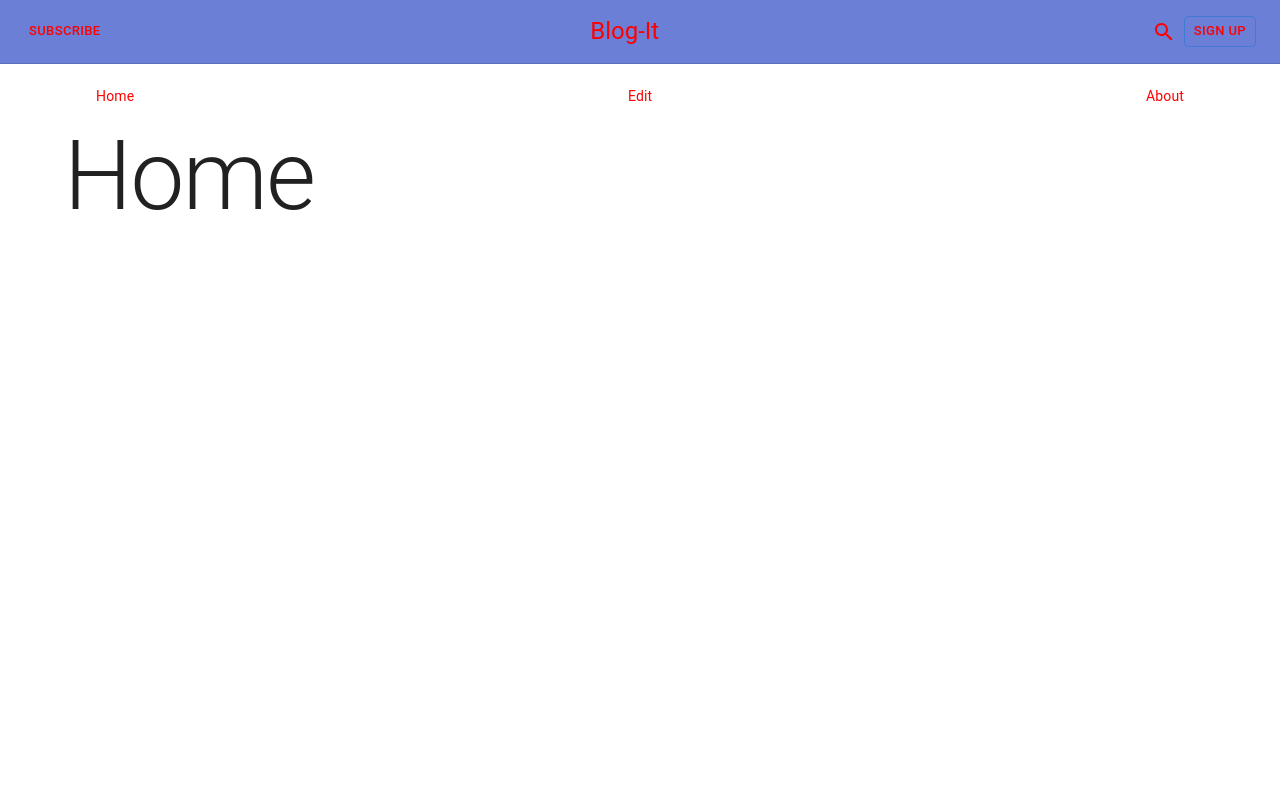
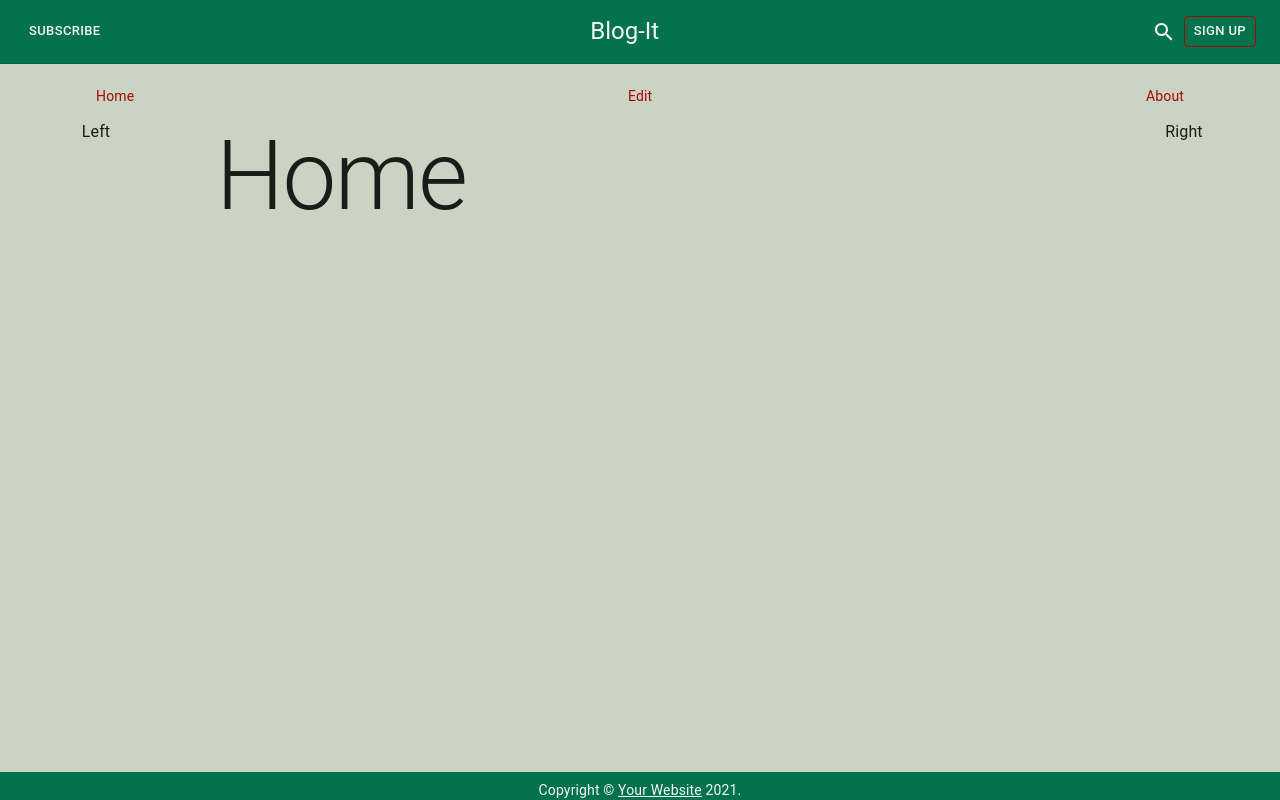
Before and after one commit to ikeman32/blog-it, a React (Create React App) app: page / in a window 1280 px wide. Shown: the top 800 px of the page. Built offline with nearby package versions, Linux system fonts and the light colour scheme.

Commit message:
Setup default theme styles

```diff
--- a/package.json
+++ b/package.json
@@ -8,7 +8,6 @@
     "@mui/icons-material": "^5.0.5",
     "@mui/material": "^5.2.4",
     "dotenv": "^10.0.0",
-    "node-sass": "^7.0.0",
     "prop-types": "^15.7.2",
     "react": "^17.0.2",
     "react-dom": "^17.0.2",
--- a/src/App.js
+++ b/src/App.js
@@ -1,20 +1,61 @@
 import * as React from "react";
 import MyRoutes from "./routes/Routes"; //Import routes
-import { Header, StickyFooter, sections, title } from "./components/index";
-import Box from '@mui/material/Box';
-
-import "./App.scss";
+import {
+  Header,
+  StickyFooter,
+  sections,
+  title,
+  defaultTheme,
+} from "./components/index";
+import Box from "@mui/material/Box";
+import { Container } from "@mui/material";
 
 function App() {
   //Required for Header
 
   return (
-    <Box className='app' >
-
+    <Box
+      sx={{
+        display: defaultTheme.body.display,
+        flexDirection: defaultTheme.body.direction,
+        backgroundColor: defaultTheme.body.background,
+      }}
+    >
       {/* title and sections required */}
-      <Header title={title} sections={sections}/>
-      <Box className='app-content'>
-        <MyRoutes />
+      <Header title={title} sections={sections} />
+      <Box
+        sx={{
+          display: defaultTheme.body.display,
+        }}
+      >
+        <Box
+          name="Left"
+          sx={{
+            display: defaultTheme.body.screenLeft.display,
+            justifyContent: defaultTheme.body.screenLeft.justifyContent,
+            width: defaultTheme.body.screenLeft.width,
+          }}
+        >
+          Left
+        </Box>
+        <Box
+          name="center"
+          sx={{
+            width: defaultTheme.body.screenCenter.width,
+          }}
+        >
+          <MyRoutes />
+        </Box>
+        <Box
+          name="Right"
+          sx={{
+            display: defaultTheme.body.screenRight.display,
+            justifyContent: defaultTheme.body.screenRight.justifyContent,
+            width: defaultTheme.body.screenRight.width,
+          }}
+        >
+          Right
+        </Box>
       </Box>
       <StickyFooter />
     </Box>
--- a/src/App.scss
+++ /dev/null
@@ -1,3 +0,0 @@
-.App{
-    background-color: red;
-}
--- a/src/components/footer/stickefooter.js
+++ b/src/components/footer/stickefooter.js
@@ -1,19 +1,19 @@
 import * as React from "react";
-import CssBaseline from '@mui/material/CssBaseline';
-import Box from '@mui/material/Box';
-import Typography from '@mui/material/Typography';
-import Container from '@mui/material/Container';
-import Link from '@mui/material/Link';
+import CssBaseline from "@mui/material/CssBaseline";
+import Box from "@mui/material/Box";
+import Typography from "@mui/material/Typography";
+import Link from "@mui/material/Link";
+import { defaultTheme, website } from "../";
 
 function Copyright() {
   return (
-    <Typography variant="body2" color="text.secondary">
-      {'Copyright © '}
-      <Link color="inherit" href="https://mui.com/">
+    <Typography variant="body2" color={defaultTheme.footer.textColor}>
+      {"Copyright © "}
+      <Link color="inherit" href={ website }>
         Your Website
-      </Link>{' '}
+      </Link>{" "}
       {new Date().getFullYear()}
-      {'.'}
+      {"."}
     </Typography>
   );
 }
@@ -22,40 +22,23 @@ export default function StickyFooter() {
   return (
     <Box
       sx={{
-        display: 'flex',
-        flexDirection: 'column',
-        minHeight: '100vh',
+        display: "flex",
+        flexDirection: "column",
+        minHeight: "72vh",
       }}
     >
       <CssBaseline />
-      {/* <Container component="main" sx={{ mt: 8, mb: 2 }} maxWidth="sm">
-        <Typography variant="h2" component="h1" gutterBottom>
-          Sticky footer
-        </Typography>
-        <Typography variant="h5" component="h2" gutterBottom>
-          {'Pin a footer to the bottom of the viewport.'}
-          {'The footer will move as the main element of the page grows.'}
-        </Typography>
-        <Typography variant="body1">Sticky footer placeholder.</Typography>
-      </Container> */}
       <Box
         component="footer"
         sx={{
-          py: 3,
-          px: 2,
-          mt: 'auto',
-          backgroundColor: (theme) =>
-            theme.palette.mode === 'light'
-              ? theme.palette.grey[200]
-              : theme.palette.grey[800],
+          py: 1,
+          mt: "auto",
+          backgroundColor: defaultTheme.footer.background,
+          color: defaultTheme.footer.textColor,
+          textAlign: defaultTheme.footer.align,
         }}
       >
-        <Container maxWidth="sm">
-          <Typography variant="body1">
-            My sticky footer can be found here.
-          </Typography>
-          <Copyright />
-        </Container>
+        <Copyright />
       </Box>
     </Box>
   );
--- a/src/components/header/Header.js
+++ b/src/components/header/Header.js
@@ -7,6 +7,7 @@ import SearchIcon from "@mui/icons-material/Search";
 import Typography from "@mui/material/Typography";
 import Link from "@mui/material/Link";
 import Container from "@mui/material/Container";
+import { defaultTheme } from "..";
 
 function Header(props) {
   const { sections, title } = props;
@@ -19,11 +20,17 @@ function Header(props) {
         sx={{
           borderBottom: 1,
           borderColor: "divider",
-          backgroundColor: "#6b7fd7",
+          backgroundColor: defaultTheme.header.background,
         }}
       >
         {/* Subscribe Button */}
-        <Button size="small" href="#" sx={{color: "red"}} >
+        <Button
+          size="small"
+          href="#"
+          sx={{
+            color: defaultTheme.header.textColor,
+          }}
+        >
           Subscribe
         </Button>
         {/* Title */}
@@ -33,26 +40,37 @@ function Header(props) {
           color="inherit"
           align="center"
           noWrap
-          sx={{ flex: 1, color: "red" }}
+          sx={{ flex: 1, color: defaultTheme.header.textColor }}
         >
           {title}
         </Typography>
         {/* Search Button */}
         <IconButton>
-          <SearchIcon sx={{color: "red"}} />
+          <SearchIcon sx={{ color: defaultTheme.header.textColor }} />
         </IconButton>
         {/* Sign up Button */}
-        <Button variant="outlined" size="small" href="/SignUp" sx={{color: "red"}} >
+        <Button
+          variant="outlined"
+          size="small"
+          href="/SignUp"
+          sx={{
+            color: defaultTheme.header.textColor,
+            borderColor: defaultTheme.header.borderColor,
+          }}
+        >
           Sign up
         </Button>
       </Toolbar>
       {/* Navigation */}
       {/* TODO: Make attributes of the navigation configurable */}
-      <Container maxWidth="lg" sx={{ mt: 1 }}>
+      <Container maxWidth="lg" sx={{ mt: 1, backgroundColor: defaultTheme.nav.background }}>
         <Toolbar
           component="nav"
           variant="dense"
-          sx={{ justifyContent: "space-between", overflowX: "auto" }}
+          sx={{
+            justifyContent: "space-between",
+            overflowX: "auto",
+          }}
         >
           {sections.map((section) => (
             <Link
@@ -62,7 +80,11 @@ function Header(props) {
               key={section.title}
               variant="body2"
               href={section.url}
-              sx={{ p: 1, flexShrink: 0, color: "red" }}
+              sx={{
+                p: 1,
+                flexShrink: 0,
+                color: defaultTheme.nav.textColor,
+              }}
             >
               {section.title}
             </Link>
--- a/src/components/index.js
+++ b/src/components/index.js
@@ -5,6 +5,7 @@ import Header from './header/Header';
 import { sections, title } from './header/HeaderProps';
 import SignUp from './signup/signup';
 import StickyFooter from './footer/stickefooter';
+import { defaultTheme, website } from './themes/themes';
 
 
 //Then export them here
@@ -14,7 +15,9 @@ export {
     SignUp,
     StickyFooter,
     sections,
-    title
+    title,
+    defaultTheme,
+    website
 };
 
 /*
--- /dev/null
+++ b/src/components/themes/themes.js
@@ -0,0 +1,55 @@
+import { createTheme } from "@mui/material/styles";
+
+const website = "https://mui.com/";
+
+const colors = {
+  ashGrey: "#cbd4c2",
+  darkSpringGreen: "#04724D",
+  ghostWhite: "#F4F4F9",
+  rufous: "#A40606",
+};
+
+const defaultTheme = createTheme({
+  // Header
+  header: {
+    background: colors.darkSpringGreen,
+    textColor: colors.ghostWhite,
+    borderColor: colors.rufous,
+  },
+  // Navbar
+  nav: {
+    textColor: colors.rufous,
+    background: colors.ashGrey,
+  },
+  // Body
+  body: {
+    background: colors.ashGrey,
+    display: "flex",
+    direction: "column",
+    justifyContent: "space-between",
+    // Screen Left
+    screenLeft: {
+      display: "flex",
+      justifyContent: "center",
+      width: "15%",
+    },
+    // Screen Center
+    screenCenter: {
+      width: "70%",
+    },
+    // Screen Right
+    screenRight: {
+      display: "flex",
+      justifyContent: "center",
+      width: "15%",
+    },
+  },
+  // Footer
+  footer: {
+    background: colors.darkSpringGreen,
+    textColor: colors.ghostWhite,
+    align: "center",
+  },
+});
+
+export { defaultTheme, website };
--- a/src/index.js
+++ b/src/index.js
@@ -1,7 +1,6 @@
 import * as React from "react";
 import ReactDOM from "react-dom";
 import { BrowserRouter as Router } from "react-router-dom";
-import "./index.scss";
 import App from "./App";
 
 ReactDOM.render(
--- a/src/index.scss
+++ /dev/null
@@ -1,18 +0,0 @@
-* {
-  margin: 0;
-
-}
-
-body {
-  margin: 0;
-  font-family: -apple-system, BlinkMacSystemFont, 'Segoe UI', 'Roboto', 'Oxygen',
-    'Ubuntu', 'Cantarell', 'Fira Sans', 'Droid Sans', 'Helvetica Neue',
-    sans-serif;
-  -webkit-font-smoothing: antialiased;
-  -moz-osx-font-smoothing: grayscale;
-}
-
-code {
-  font-family: source-code-pro, Menlo, Monaco, Consolas, 'Courier New',
-    monospace;
-}
--- a/src/pages/adminpages/Editor.js
+++ b/src/pages/adminpages/Editor.js
@@ -1,11 +1,14 @@
 import * as React from "react";
-import ReactQuill from 'react-quill';
-import 'react-quill/dist/quill.snow.css';
+import ReactQuill from "react-quill";
+import "react-quill/dist/quill.snow.css";
+import Container from "@mui/material/Container";
 
 export default function Editor() {
-  const [value, setValue] = React.useState('');
+  const [value, setValue] = React.useState("");
 
   return (
-    <ReactQuill theme="snow" value={value} onChange={setValue}/>
+    <Container>
+      <ReactQuill theme="snow" value={value} onChange={setValue} />
+    </Container>
   );
 }
```
